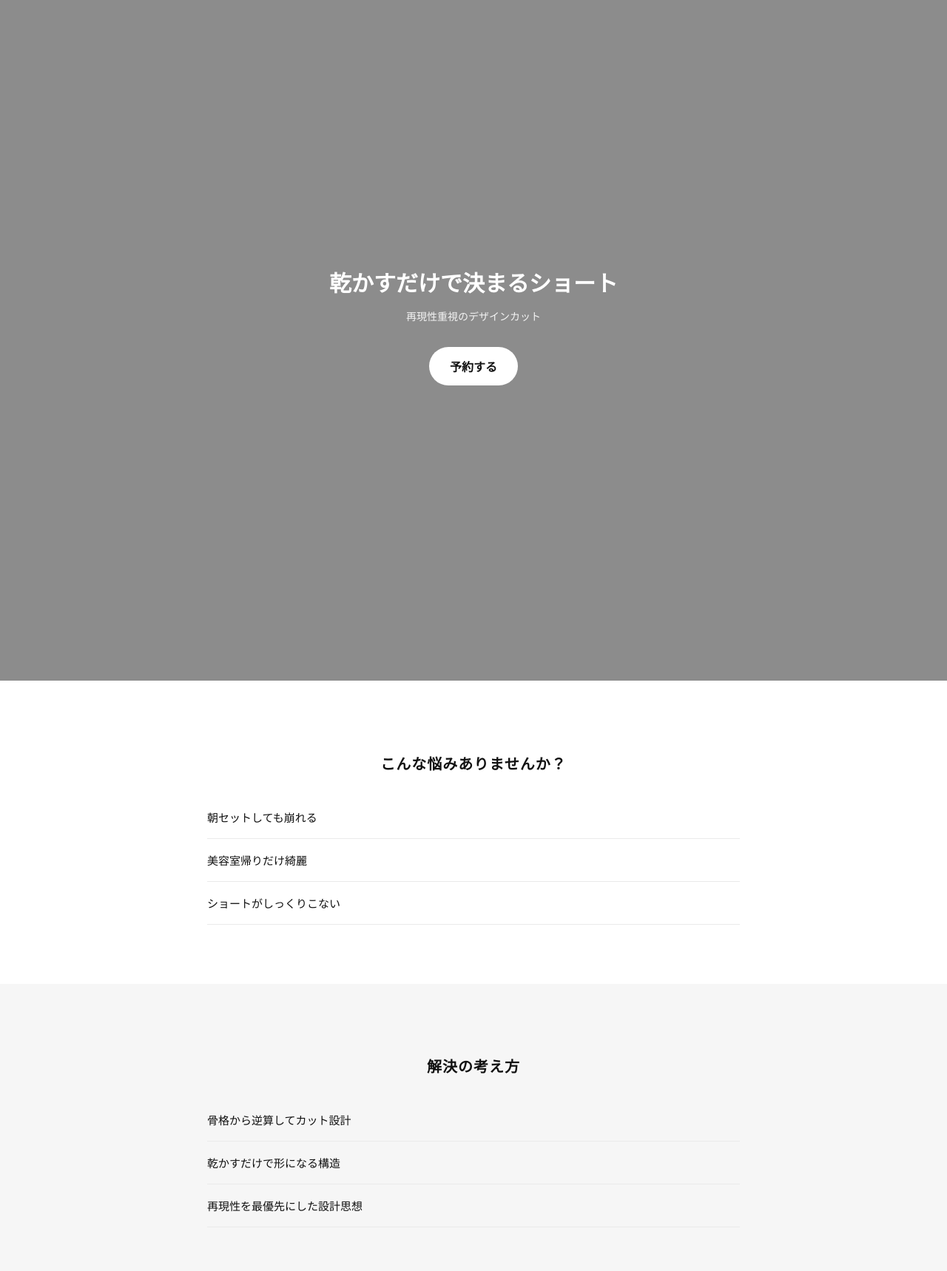
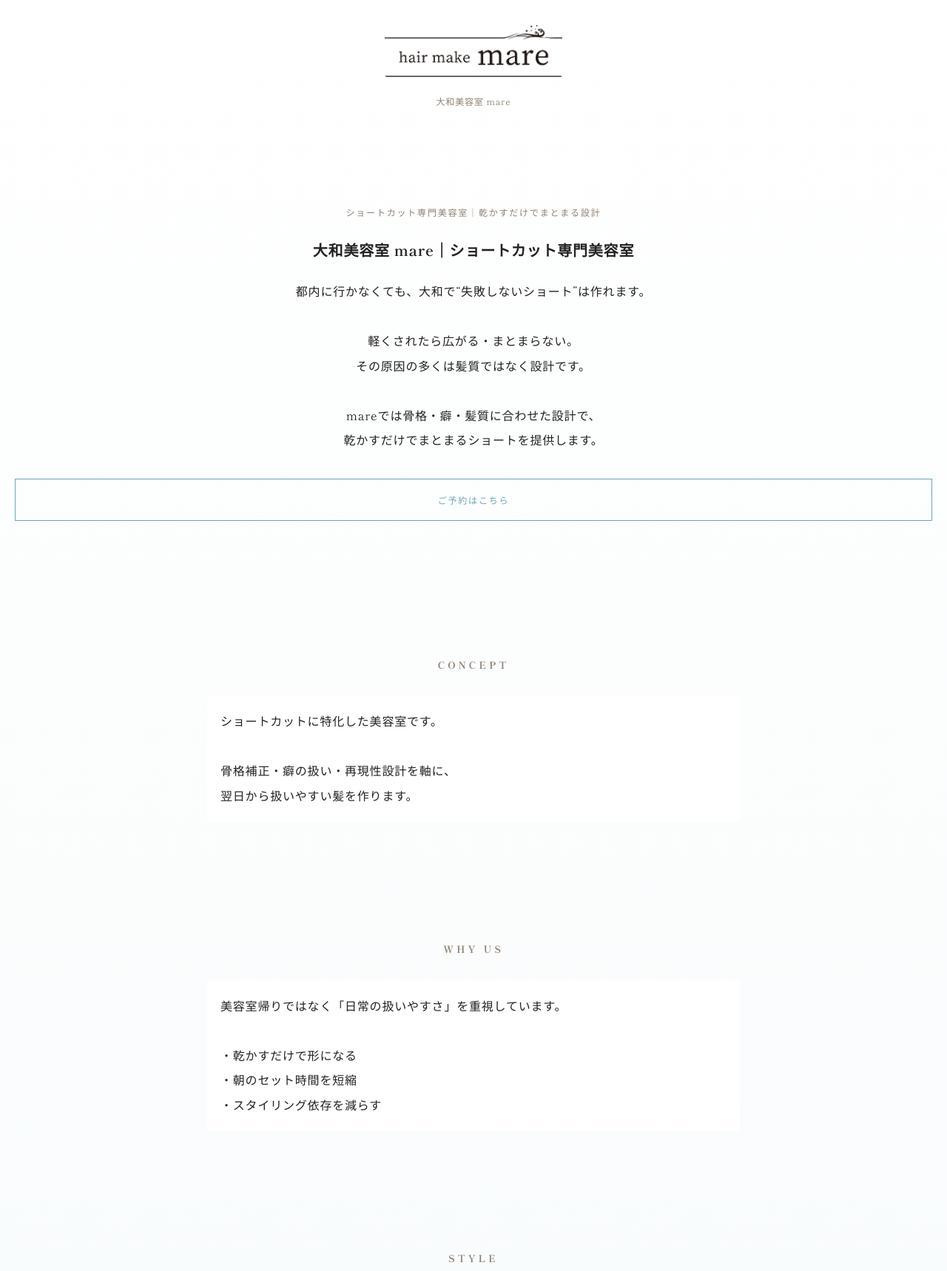
Before and after one commit to gou1221-svg/mare-hp, a plain HTML site: page index.html in a window 1280 px wide. Shown: the part 40-1758 px from the top of the page at 74% size. Drawn offline with Linux system fonts and the light colour scheme.

Commit message:
Update index.html

```diff
--- a/index.html
+++ b/index.html
@@ -3,184 +3,246 @@
 <head>
 <meta charset="UTF-8">
 <meta name="viewport" content="width=device-width, initial-scale=1.0">
-<title>Salon LP</title>
+
+<title>大和美容室 mare｜ショートカット専門美容室（乾かすだけでまとまる髪へ）</title>
+
+<meta name="description" content="大和美容室mareはショートカット専門美容室です。骨格・髪質・くせに合わせた設計で、乾かすだけでまとまる再現性の高いヘアスタイルを提供します。">
+
+<link rel="canonical" href="https://hairmakemareyamato.com">
 
 <style>
-body {
-  margin: 0;
-  font-family: "Hiragino Kaku Gothic ProN", sans-serif;
-  color: #111;
-  background: #fff;
+@import url('https://fonts.googleapis.com/css2?family=Shippori+Mincho:wght@400;700&display=swap');
+
+:root{
+--main:#222;
+--sub:#8e8071;
+--ocean:#6ea8b5;
 }
 
-/* 全体の空気感 */
-section {
-  padding: 80px 18px;
+/* ベース */
+body{
+font-family:'Shippori Mincho', serif;
+margin:0;
+line-height:2.1;
+color:#222;
+letter-spacing:0.05em;
+background:linear-gradient(to bottom,#fff,#eaf4f6);
 }
 
-/* 見出しの圧 */
-h2 {
-  text-align: center;
-  font-size: 20px;
-  font-weight: 700;
-  margin-bottom: 30px;
-  letter-spacing: 1px;
+/* コンテナ */
+.container{
+max-width:720px;
+margin:auto;
+padding:0 22px;
 }
 
-/* HERO（全面画像＋文字重ね） */
-.hero {
-  height: 100vh;
-  background: url('hero.jpg') center/cover no-repeat;
-  position: relative;
-  display: flex;
-  align-items: center;
-  justify-content: center;
-  text-align: center;
-  color: #fff;
+/* ヘッダー */
+header{
+text-align:center;
+padding:70px 0 30px;
 }
 
-.hero::after {
-  content: "";
-  position: absolute;
-  inset: 0;
-  background: rgba(0,0,0,0.45);
+.logo{
+width:240px;
+max-width:80%;
 }
 
-.hero-inner {
-  position: relative;
-  z-index: 2;
+/* FV */
+.fv{
+padding:70px 20px;
+text-align:center;
 }
 
-.hero h1 {
-  font-size: 30px;
-  font-weight: 700;
-  margin: 0 0 10px;
+.fv h1{
+font-size:20px;
+margin:18px 0;
 }
 
-.hero p {
-  font-size: 14px;
-  opacity: 0.9;
+.sub{
+font-size:12px;
+color:var(--sub);
+letter-spacing:0.15em;
 }
 
-/* CTAボタン（丸くて強い） */
-.btn {
-  margin-top: 18px;
-  display: inline-block;
-  background: #fff;
-  color: #111;
-  padding: 14px 28px;
-  border-radius: 50px;
-  font-weight: 600;
-  text-decoration: none;
+/* セクション */
+.section{
+padding:65px 0;
 }
 
-/* セクションのトーン切替 */
-.gray {
-  background: #f6f6f6;
+h2{
+font-size:13px;
+letter-spacing:0.3em;
+text-align:center;
+color:var(--sub);
+margin-bottom:28px;
 }
 
-/* カードではなく“行” */
-.list {
-  max-width: 720px;
-  margin: 0 auto;
+/* ボックス */
+.box{
+padding:18px;
+background:#fff;
+margin-bottom:18px;
+border-radius:6px;
 }
 
-.item {
-  padding: 18px 0;
-  border-bottom: 1px solid #eaeaea;
-  font-size: 15px;
+/* 画像（ここが修正ポイント） */
+img{
+width:100%;
+max-width:100%;
+height:auto;
+display:block;
+margin:0 auto 18px;
+border-radius:6px;
 }
 
-/* ビフォーアフター（全面寄せ） */
-.ba {
-  display: grid;
-  grid-template-columns: 1fr 1fr;
-  gap: 6px;
+/* 画像だけ少し抑える（LPバランス） */
+.section img{
+max-width:92%;
 }
 
-.ba img {
-  width: 100%;
-  height: 240px;
-  object-fit: cover;
+/* CTA */
+.btn{
+display:block;
+text-align:center;
+padding:15px;
+border:1px solid var(--ocean);
+color:var(--ocean);
+text-decoration:none;
+margin:35px 0;
+transition:.3s;
+font-size:12px;
+letter-spacing:0.15em;
 }
 
-/* 口コミ（リアル感） */
-.review {
-  max-width: 720px;
-  margin: 0 auto 12px;
-  padding: 16px;
-  border-left: 3px solid #111;
-  background: #fafafa;
-  font-size: 14px;
+.btn:hover{
+background:var(--ocean);
+color:#fff;
 }
 
-/* CTA帯（黒で締める） */
-.cta {
-  background: #111;
-  color: #fff;
-  text-align: center;
-}
-
-.cta a {
-  background: #fff;
-  color: #111;
+/* フッター */
+footer{
+background:#203a43;
+color:#fff;
+text-align:center;
+padding:70px 20px;
+font-size:12px;
 }
 </style>
+
 </head>
 
 <body>
 
-<!-- HERO -->
-<section class="hero">
-  <div class="hero-inner">
-    <h1>乾かすだけで決まるショート</h1>
-    <p>再現性重視のデザインカット</p>
-    <a class="btn" href="#reserve">予約する</a>
-  </div>
+<header>
+<img src="IMG_6650.jpeg" class="logo">
+<p style="font-size:12px;color:#8e8071;">大和美容室 mare</p>
+</header>
+
+<section class="fv">
+
+<p class="sub">ショートカット専門美容室｜乾かすだけでまとまる設計</p>
+
+<h1>大和美容室 mare｜ショートカット専門美容室</h1>
+
+<p>
+都内に行かなくても、大和で“失敗しないショート”は作れます。<br><br>
+
+軽くされたら広がる・まとまらない。<br>
+その原因の多くは髪質ではなく設計です。<br><br>
+
+mareでは骨格・癖・髪質に合わせた設計で、<br>
+乾かすだけでまとまるショートを提供します。
+</p>
+
+<a href="https://beauty.hotpepper.jp/slnH000755415/" class="btn">ご予約はこちら</a>
+
 </section>
 
-<!-- PROBLEM -->
-<section>
-  <h2>こんな悩みありませんか？</h2>
-  <div class="list">
-    <div class="item">朝セットしても崩れる</div>
-    <div class="item">美容室帰りだけ綺麗</div>
-    <div class="item">ショートがしっくりこない</div>
-  </div>
+<div class="container">
+
+<section class="section">
+<h2>CONCEPT</h2>
+
+<div class="box">
+ショートカットに特化した美容室です。<br><br>
+
+骨格補正・癖の扱い・再現性設計を軸に、<br>
+翌日から扱いやすい髪を作ります。
+</div>
 </section>
 
-<!-- SOLUTION -->
-<section class="gray">
-  <h2>解決の考え方</h2>
-  <div class="list">
-    <div class="item">骨格から逆算してカット設計</div>
-    <div class="item">乾かすだけで形になる構造</div>
-    <div class="item">再現性を最優先にした設計思想</div>
-  </div>
+<section class="section">
+<h2>WHY US</h2>
+
+<div class="box">
+美容室帰りではなく「日常の扱いやすさ」を重視しています。<br><br>
+
+・乾かすだけで形になる<br>
+・朝のセット時間を短縮<br>
+・スタイリング依存を減らす
+</div>
 </section>
 
-<!-- BEFORE AFTER -->
-<section>
-  <h2>実例</h2>
-  <div class="ba">
-    <img src="before.jpg">
-    <img src="after.jpg">
-  </div>
+<section class="section">
+<h2>STYLE</h2>
+
+<img src="IMG_7017.jpeg">
+<img src="IMG_7019.jpeg">
 </section>
 
-<!-- REVIEWS -->
-<section class="gray">
-  <h2>お客様の声</h2>
-  <div class="review">朝が圧倒的に楽になった</div>
-  <div class="review">周りから褒められるようになった</div>
-  <div class="review">スタイリングが不要になった</div>
+<section class="section">
+<h2>BEFORE / AFTER</h2>
+
+<p>BEFORE</p>
+<img src="IMG_0215.jpeg">
+
+<p>AFTER</p>
+<img src="IMG_8381.jpeg">
+
+<p style="font-size:11px;text-align:center;">
+※癖・ブリーチ履歴あり
+</p>
 </section>
 
-<!-- CTA -->
-<section class="cta" id="reserve">
-  <h2>ご予約</h2>
-  <a class="btn" href="#">LINEで予約</a>
+<section class="section">
+<h2>METHOD</h2>
+
+<div class="box">
+癖を無視して軽くすると広がります。<br><br>
+
+mareでは丸み設計＋カット技術で収まりを作ります。<br>
+ブリーチ毛でも対応可能です。
+</div>
 </section>
+
+<section class="section">
+<h2>VOICE</h2>
+
+<div class="box">初めてまとまるショートになりました</div>
+<div class="box">乾かすだけで収まるのが楽です</div>
+<div class="box">ブリーチ毛でも自然でした</div>
+</section>
+
+<section class="section">
+<h2>ACCESS</h2>
+
+<div class="box">
+大和美容室 mare<br>
+住所：〇〇〇〇〇〇<br>
+営業時間：〇〇<br>
+定休日：〇〇
+</div>
+</section>
+
+<a href="https://beauty.hotpepper.jp/slnH000755415/" class="btn">
+ご予約はこちら
+</a>
+
+</div>
+
+<footer>
+大和美容室 mare｜ショートカット専門美容室
+</footer>
 
 </body>
 </html>
```
